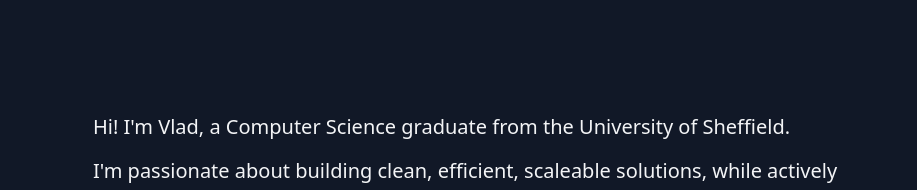
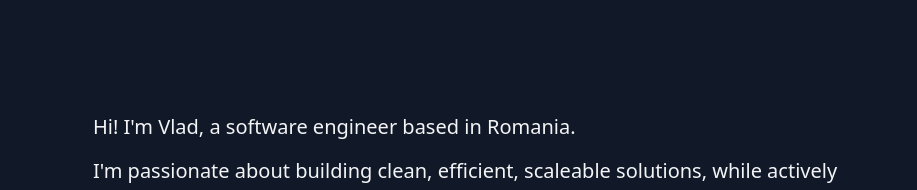
Before and after one commit to vladcranga/vladcranga.github.io, a website: page index.html in a window 1280 px wide. Shown: the part 244-434 px from the top of the page, 363-1280 px from the left. Drawn offline with nearby package versions, Linux system fonts and the light colour scheme; animation ran at ten frames a second.

Commit message:
Update index.html
Update index.html with September 2025 changes.

```diff
--- a/index.html
+++ b/index.html
@@ -63,7 +63,7 @@
         </section>
         <div class="text-center md:text-left text-xl">
           <p class="font-medium mb-4">
-            Hi! I'm Vlad, a Computer Science graduate from the University of Sheffield.
+            Hi! I'm Vlad, a software engineer based in Romania.
           </p>
           <p class="mb-4">
             I'm passionate about building clean, efficient, scaleable solutions, while actively
```
